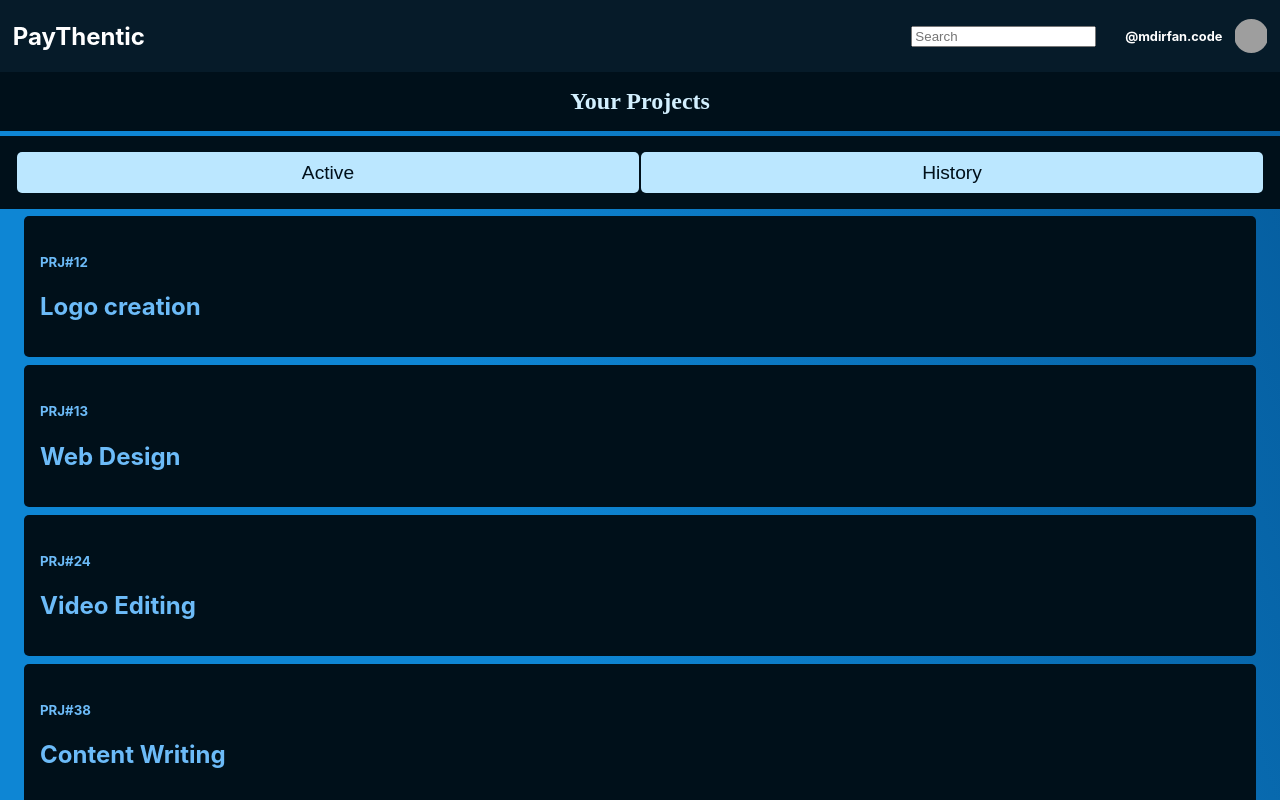
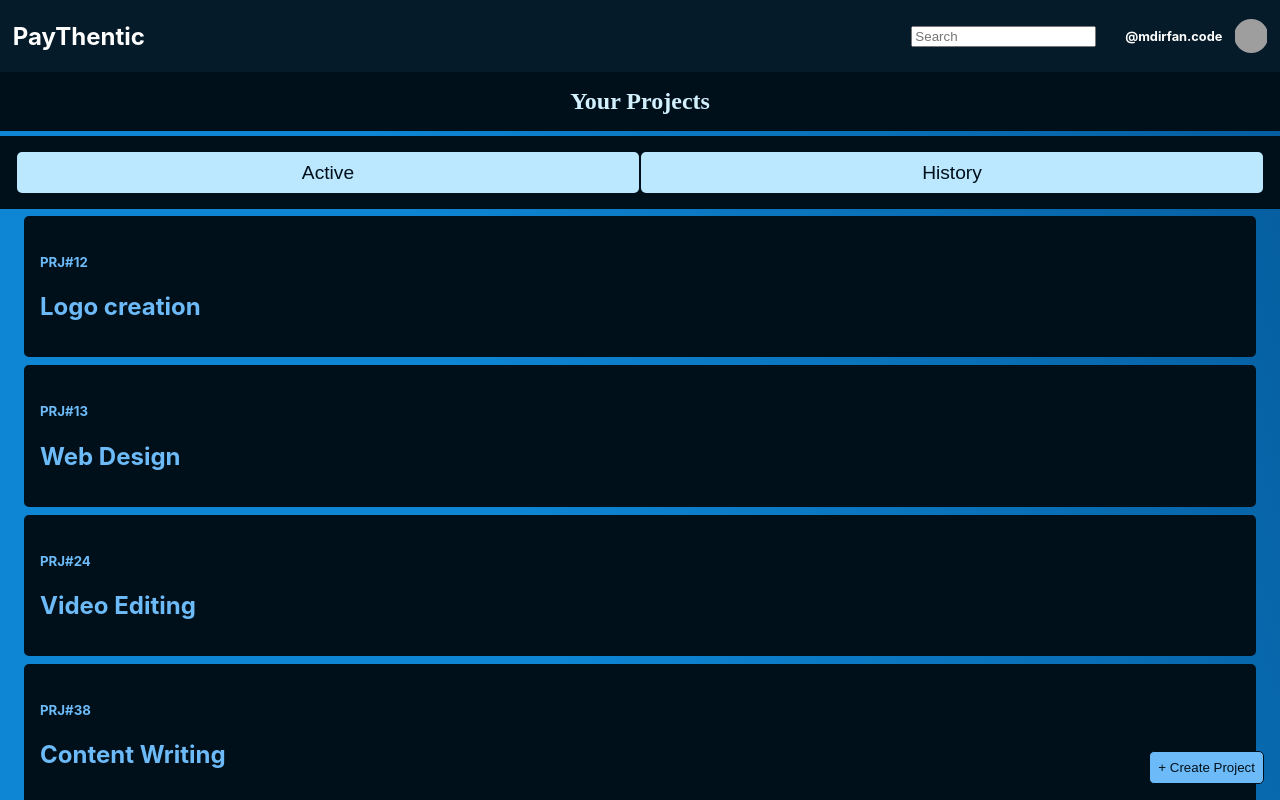
Before and after one commit to mdirfan-code/Paythentic, a React (Create React App) app in the folder paythentic/: page / in a window 1280 px wide. Built offline with nearby package versions, Linux system fonts and the light colour scheme; grey boxes are pictures that could not be loaded; a web font is replaced by a local one.

Commit message:
Added styling to create project button

```diff
--- a/paythentic/src/Components/ProjectList.css
+++ b/paythentic/src/Components/ProjectList.css
@@ -79,3 +79,21 @@
     background-color: #6cbbf8;
     color: rgb(0, 16, 26);
 }
+
+.create-proj-btn{
+    position: fixed;
+    padding: 0.5rem;
+    border-radius: 5px;
+    background-color:#6cbbf8 ;
+    border: 1px solid rgb(0, 16, 26);
+    color: rgb(0, 16, 26);
+    bottom: 1rem;
+    right: 1rem;
+
+}
+.create-proj-btn:hover{
+    background-color:rgb(0, 16, 26) ;
+    border: 1px solid #6cbbf8;
+    color: #6cbbf8;
+
+}
--- a/paythentic/src/Components/ProjectList.js
+++ b/paythentic/src/Components/ProjectList.js
@@ -28,7 +28,7 @@ export default function ProjectList() {
                   ))
                 }
             </div>
-            <button >+ Create Project</button>
+            <button className="create-proj-btn">+ Create Project</button>
         </div>
     )
 }
```
